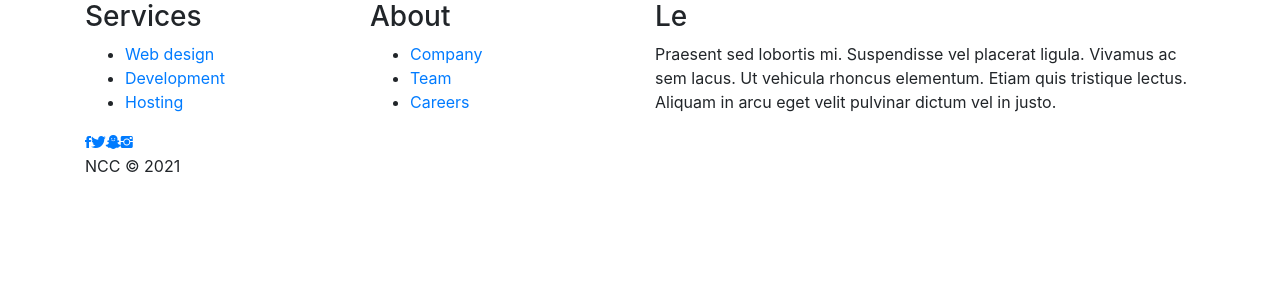
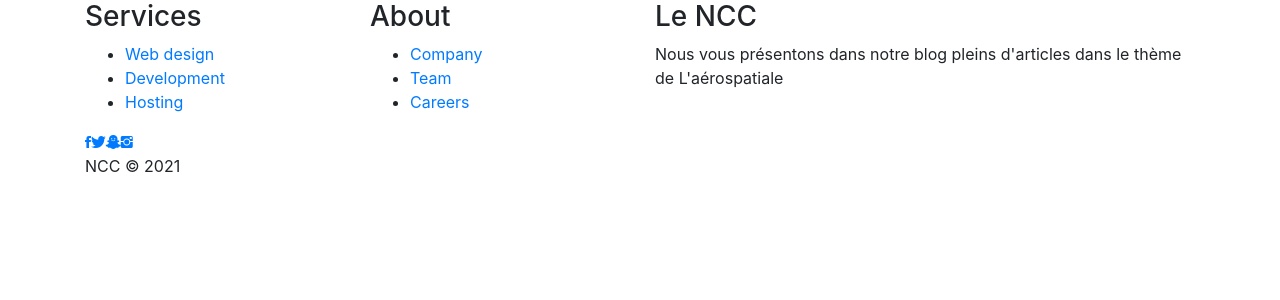
Before and after one commit to cyril-porez/blog, a PHP site: page /footer.php in a window 1280 px wide. Shown: the top 300 px of the page. Run offline with PHP 8.4, Linux system fonts and the light colour scheme; some libraries are stand-ins or nearby versions.

Commit message:
projet en cours

```diff
--- a/footer.php
+++ b/footer.php
@@ -35,8 +35,9 @@
                         </ul>
                     </div>
                     <div class="col-md-6 item text">
-                        <h3>Le </h3>
-                        <p>Praesent sed lobortis mi. Suspendisse vel placerat ligula. Vivamus ac sem lacus. Ut vehicula rhoncus elementum. Etiam quis tristique lectus. Aliquam in arcu eget velit pulvinar dictum vel in justo.</p>
+                        <h3>Le NCC </h3>
+                        <p>Nous vous présentons dans notre blog pleins d'articles dans le thème de L'aérospatiale</p>
+
                     </div>
                     <div class="col item social"><a href="#"><i class="icon ion-social-facebook"></i></a><a href="#"><i class="icon ion-social-twitter"></i></a><a href="#"><i class="icon ion-social-snapchat"></i></a><a href="#"><i class="icon ion-social-instagram"></i></a></div>
                 </div>
```
